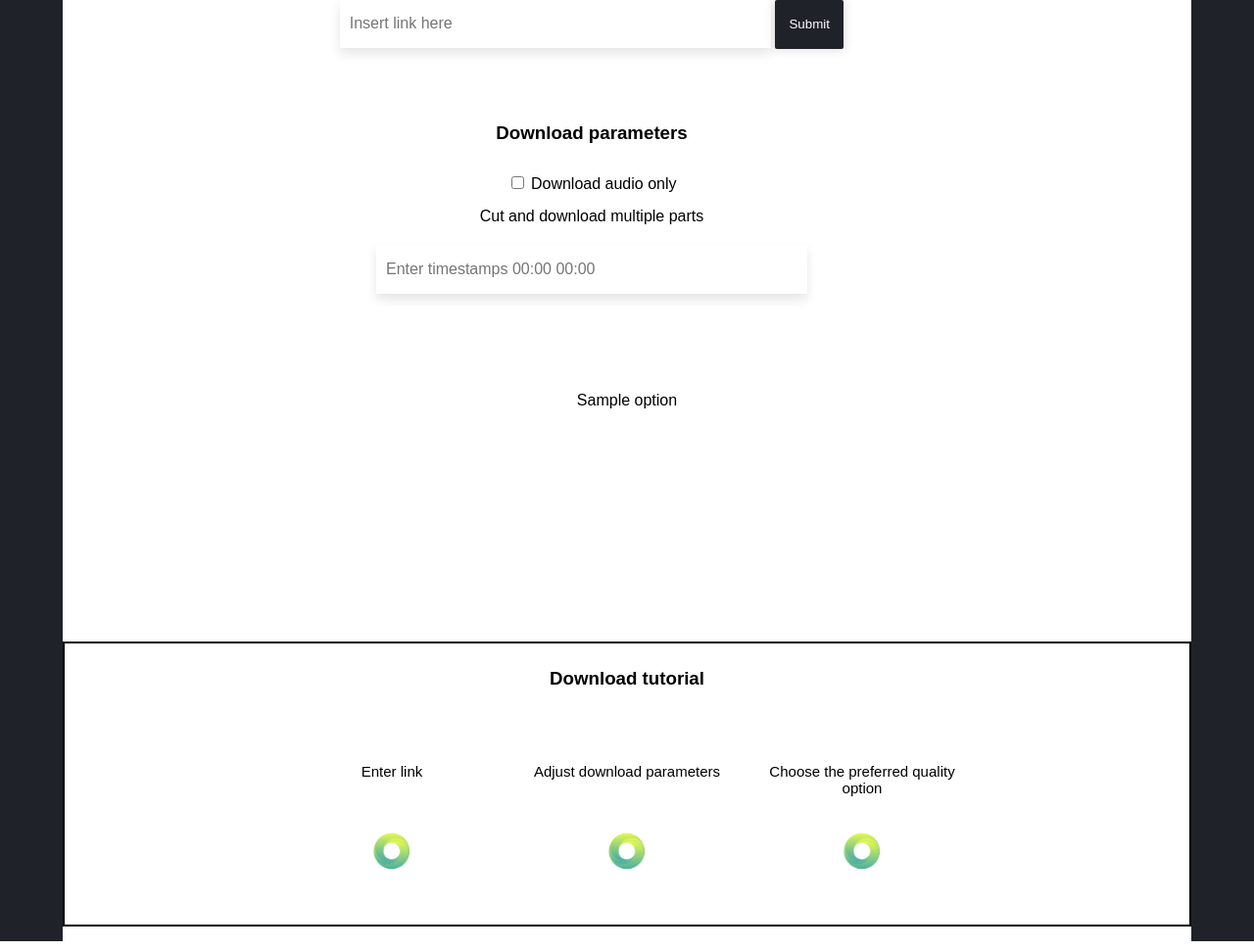
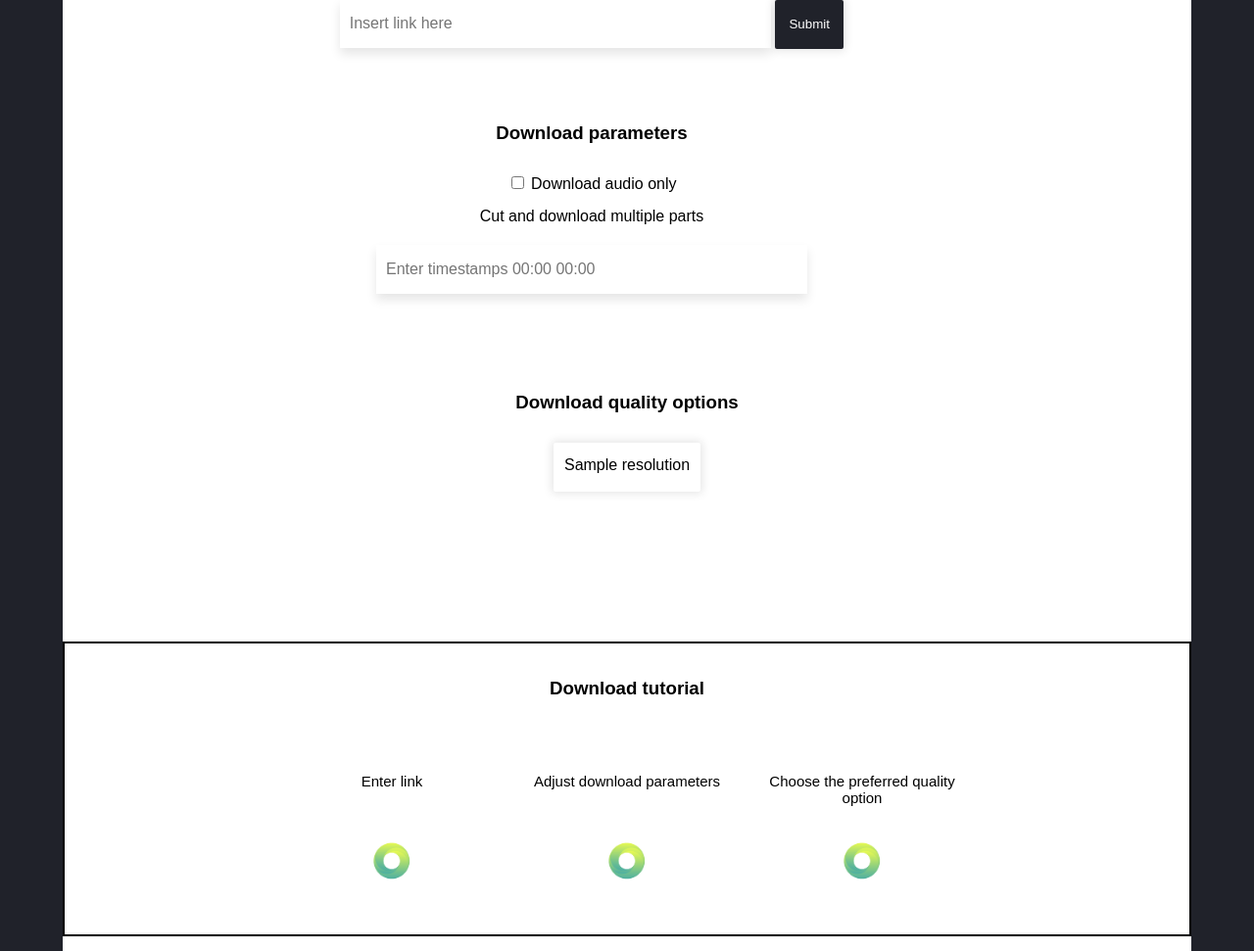
Before and after one commit to MaxUlianov/youtubeDownloader, a Flask app: template templates/page.html in a window 1280 px wide. Shown: the part 231-1202 px from the top of the page at 98% size. Run offline with Flask 2, Linux system fonts and the light colour scheme; the template is opened without the code that fills it: most values are stand-ins (such as "Sample title", 1, 10 or a date in 2020).

Commit message:
Added option choice for download, sending parameters and options data to future file-download page, added config with app secret from env.

```diff
--- a/audio_cutter.py
+++ b/audio_cutter.py
@@ -36,7 +36,7 @@ def cut_audio(filename, cut_points, base_path='static/files/'):
     audio = track[start_time:end_time]
 
     file_format = 'mp3'
-    name = filename.replace('.m4a', f' {cut_points[0]}-{cut_points[1]}.{file_format}')
+    name = filename.replace('.m4a', f'_{cut_points[0]}-{cut_points[1]}.{file_format}')
     save_path = os.path.join(base_path, name)
     logging.info(f'save path: {save_path}')
 
--- a/main.py
+++ b/main.py
@@ -1,36 +1,62 @@
-from flask import Flask, request, render_template
+from flask import Flask, request, render_template, redirect, url_for
 from pytube.exceptions import RegexMatchError
+import logging
+import json
 
+import config
 from downloader import get_video_options
 
 
 app = Flask(__name__, static_folder="static", static_url_path="")
+app.secret_key = config.secret
 
 
 @app.route('/', methods=['GET', 'POST'])
 def ytdl():
     if request.method == "POST":
+        if "download" in request.form:
+            logging.info(f'Download request {request.form}')
+            itag = request.form["download"]
+            params = request.form["params"]
+            return redirect(url_for("download", itag=itag, params=params))
+
         link = request.form["link-field"]
-        print(link)
-        print(request.form)
+        logging.info(f'Link received: {link}')
+        logging.info(f'Request form data: {request.form}')
+
+        params = json.dumps(request.form.to_dict())
 
         options = []
         try:
             options = get_video_options(link)
         except RegexMatchError as e:
-            error(repr(e))
-            options = [repr(e)]
-        return render_template("page.html", options=options)
+            logging.info(f'Error: {error}')
+            return redirect(url_for("error", error=e))
+
+        return render_template("page.html", options=options, params=params)
 
     elif request.method == "GET":
         return render_template("page.html")
-    return
 
 
 @app.route('/error', methods=["GET"])
-def error(e):
+def error():
+    e = request.args.get("error", None)
     return f'Error {e} in video download'
 
 
+@app.route('/download', methods=["GET", "POST"])
+def download():
+    if request.args:
+        itag = request.args.get("itag", None)
+        params = request.args.get("params", None)
+
+        p = json.loads(params)
+        link = p['link-field']
+        timestamps = p['timestamp-field']
+        return [link, itag, p]
+
+
 if __name__ == '__main__':
+    logging.basicConfig(format='%(asctime)s | %(levelname)s: %(message)s', level=logging.INFO)
     app.run(host="0.0.0.0")
--- a/static/css/page.css
+++ b/static/css/page.css
@@ -144,6 +144,27 @@ h3 {
     height: 240px;
 }
 
+.option{
+    background-color: white;
+    color: black;
+    box-shadow: 0 0 10px 2px rgba(0, 0, 0, 0.1);
+    border-radius: 2px;
+    border: black;
+    height: 50px;
+    width: 150px;
+    padding-bottom: 5px;
+    font: inherit;
+}
+
+.option:hover{
+    background: grey;
+}
+
+.option.active{
+    background: orange;
+    box-shadow: inset 0 0 10px 2px rgba(0, 0, 0, 0.2);
+}
+
 .loading{
     display: none;
     background: url(/static/img/loading.gif) no-repeat;
@@ -160,7 +181,7 @@ h3 {
 .instructions{
     border: 2px solid black;
     box-sizing: border-box;
-    padding-top: 25px;
+    padding-top: 35px;
 }
 
 .column {
--- a/static/js/script.js
+++ b/static/js/script.js
@@ -1,4 +1,5 @@
 
 function loading(){
     document.getElementById("loading").style.display = "block";
+    document.getElementById("dl-options").style.display = "none";
 }
--- a/templates/page.html
+++ b/templates/page.html
@@ -25,7 +25,7 @@
         <div class="link-input">
             <form class="yt-link" method="post" action="/">
                 <input name="link-field" type="url" class="link-field" placeholder="Insert link here" pattern="^(http(s)??\:\/\/)?(www\.)?((youtube\.com\/watch\?v=)|(youtu.be\/))([a-zA-Z0-9\-_])+">
-                <input type="submit" class="dl-button" value="Submit" onclick="loading();">
+                <input type="submit" name="submit" class="dl-button" value="Submit" onclick="loading();">
 
                 <div class="parameters">
                     <h3>Download parameters</h3>
@@ -45,10 +45,15 @@
             <img src="/img/loading.gif">
         </div>
         <div class="dl-options" id="dl-options">
-<!--            <h3>Download quality options</h3>-->
-            {% for option in options %}
-                <div>{{ option }}</div>
-            {% endfor %}
+            <div><h3>Download quality options</h3></div>
+            <form method="post" action="/">
+                {% for option in options %}
+                    <div>
+                        <button type="submit" name="download" value="{{ option.itag }}" class="option">{{ option.resolution }}</button>
+                        <input type="hidden" name="params" value="{{ params }}">
+                    </div>
+                {% endfor %}
+            </form>
         </div>
 
         <div class="instructions">
```
Also changed, not shown: config.py (added, +7 -0 lines).
